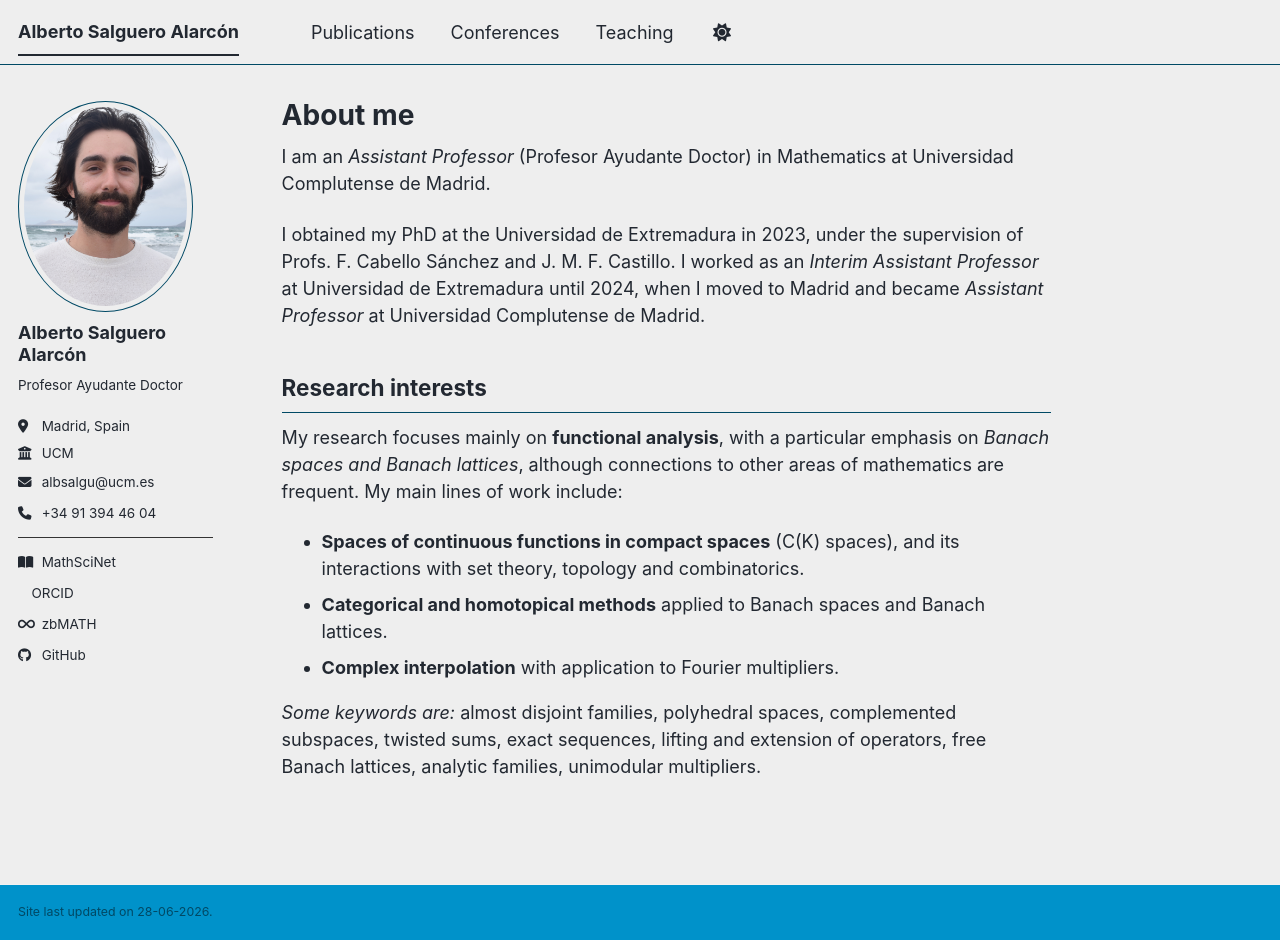
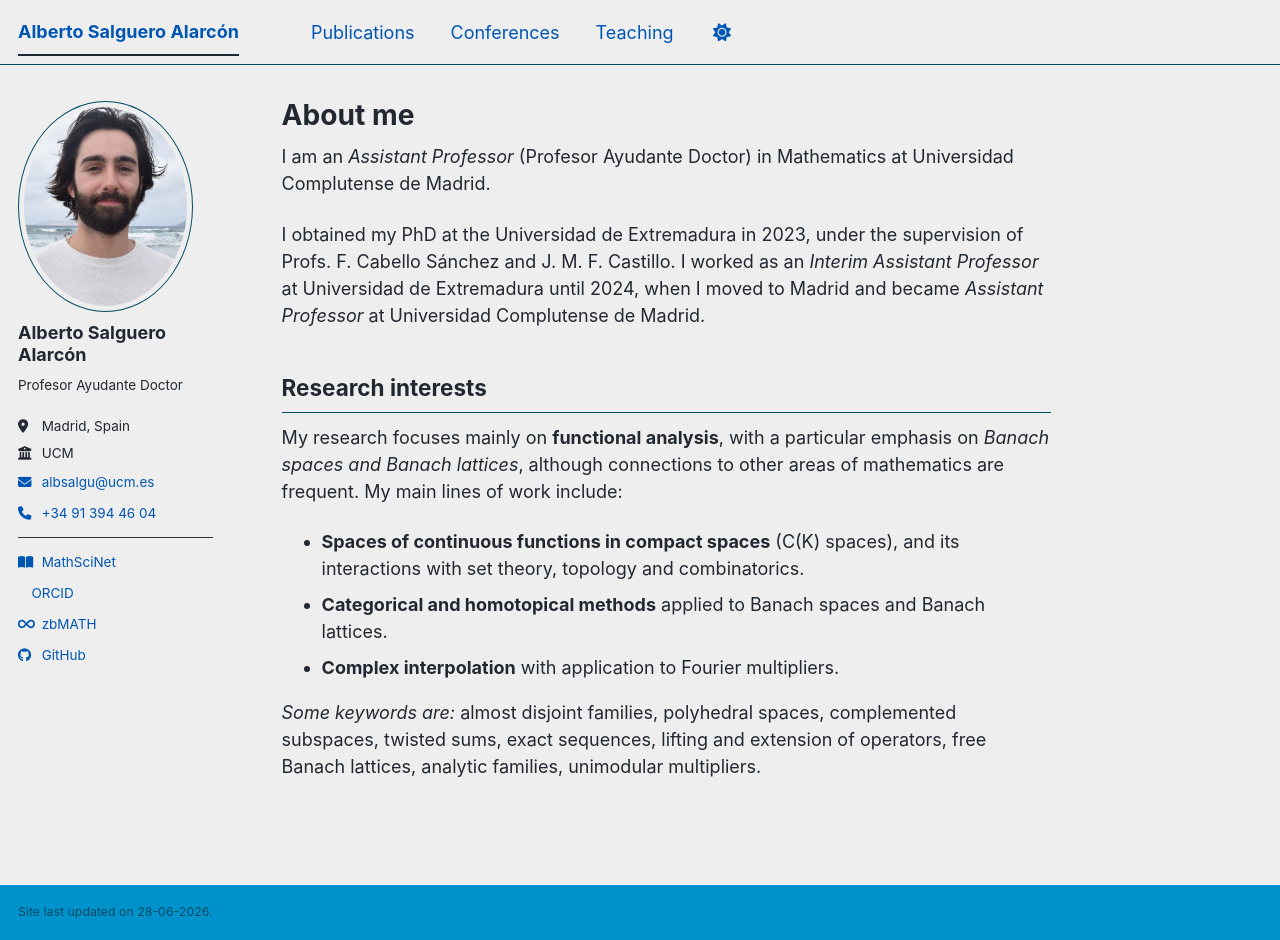
Before and after one commit to salgueroalarcon/salgueroalarcon.github.io, a Jekyll site: the page built from _pages/about.md, in a window 1280 px wide and 940 px high. Built offline with Jekyll 4.4.1, drawn with Linux system fonts in a browser that asks for light colours; a style sheet for code colours, icons or effects is not loaded.

Commit message:
Add custom styles for links in head section
Added custom styles for link colors and hover effects.

```diff
--- a/_includes/head/custom.html
+++ b/_includes/head/custom.html
@@ -1,6 +1,18 @@
 {% include base_path %}
 
 <!-- start custom head snippets -->
+<style>
+  /* Color normal de los enlaces */
+  a {
+    color: #0056b3 !important;
+  }
+
+  /* Color cuando pasas el ratón por encima (Hover) */
+  a:hover {
+    color: #ff5722 !important;
+    text-decoration: underline; /* Opcional: subraya al pasar el ratón */
+  }
+</style>
 
 <!-- Support for Academicons -->
 <link rel="preload" href="https://cdn.jsdelivr.net/gh/jpswalsh/academicons@1/css/academicons.min.css" as="style" onload="this.onload=null;this.rel='stylesheet'">
```
